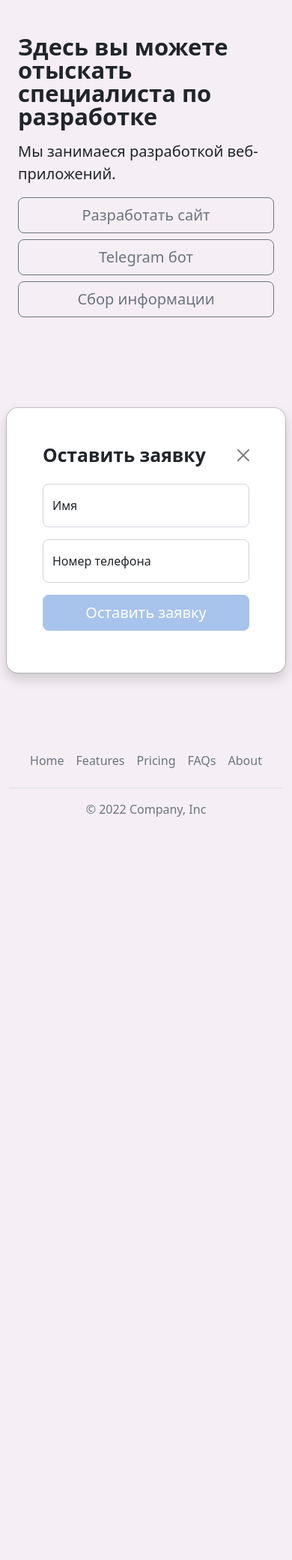
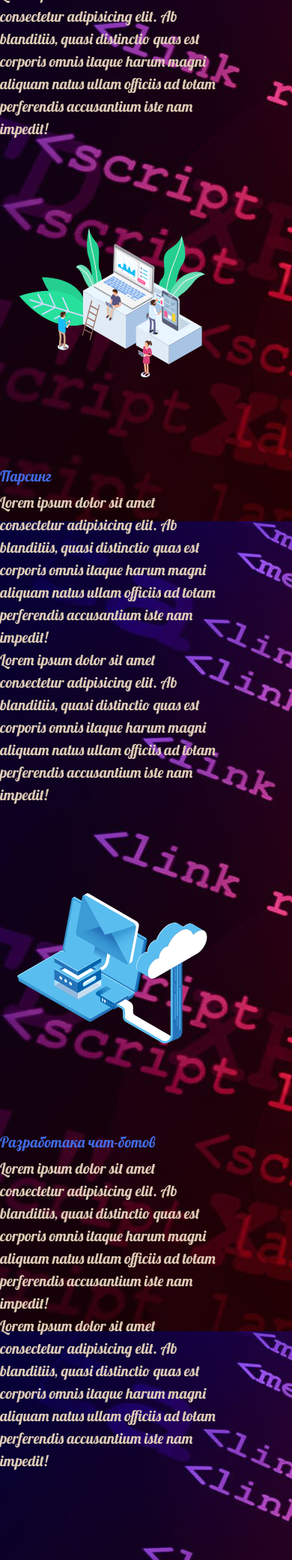
Before and after one commit to Aliaksei-Matusevich/greeting_comand_site, a Flask app: page / in a window 390 px wide. Shown: the part 385-2465 px from the top of the page at 75% size. Before the commit the page ends 1474 px from the top, so only its background shows below. Run offline with Flask 2, Linux system fonts and the light colour scheme.

Commit message:
html and css and img

```diff
--- a/templates/base.html
+++ /dev/null
@@ -1,38 +0,0 @@
-<!DOCTYPE html>
-<html lang="en">
-<head>
-    <meta charset="UTF-8">
-    <meta http-equiv="X-UA-Compatible" content="IE=edge">
-    <meta name="viewport" content="width=device-width, initial-scale=1.0">
-    <link rel="stylesheet" href="https://cdn.jsdelivr.net/npm/bootstrap@5.2.0/dist/css/bootstrap.min.css"
-          integrity="sha384-gH2yIJqKdNHPEq0n4Mqa/HGKIhSkIHeL5AyhkYV8i59U5AR6csBvApHHNl/vI1Bx" crossorigin="anonymous">
-    <link rel="stylesheet" href="{{ url_for('static', filename='main.css') }}">
-    <title>{% block title %}{% endblock %}</title>
-</head>
-<body>
-<div class="container">
-    <header class="d-flex justify-content-center py-3">
-      <ul class="nav nav-pills">
-        <li class="nav-item"><a href="#" class="nav-link active" aria-current="page">Home</a></li>
-        <li class="nav-item"><a href="#" class="nav-link">Features</a></li>
-        <li class="nav-item"><a href="#" class="nav-link">Pricing</a></li>
-        <li class="nav-item"><a href="#" class="nav-link">FAQs</a></li>
-        <li class="nav-item"><a href="#" class="nav-link">About</a></li>
-      </ul>
-    </header>
-  </div>
-    {% block body %}{% endblock %}</div>
-<div class="container">
-  <footer class="py-3 my-4">
-    <ul class="nav justify-content-center border-bottom pb-3 mb-3">
-      <li class="nav-item"><a href="#" class="nav-link px-2 text-muted">Home</a></li>
-      <li class="nav-item"><a href="#" class="nav-link px-2 text-muted">Features</a></li>
-      <li class="nav-item"><a href="#" class="nav-link px-2 text-muted">Pricing</a></li>
-      <li class="nav-item"><a href="#" class="nav-link px-2 text-muted">FAQs</a></li>
-      <li class="nav-item"><a href="#" class="nav-link px-2 text-muted">About</a></li>
-    </ul>
-    <p class="text-center text-muted">© 2022 Company, Inc</p>
-  </footer>
-</div>
-</body>
-</html>
--- a/templates/index.html
+++ b/templates/index.html
@@ -1,49 +1,89 @@
-{% extends "base.html" %}
+<!doctype html>
+<html lang="ru">
 
-{% block title %}
-Главная страница ghj yfc asd a
-{% endblock %}
+<head>
+    <meta charset="UTF-8">
+    <meta name="viewport"
+          content="width=device-width, user-scalable=no, initial-scale=1.0, maximum-scale=1.0, minimum-scale=1.0">
+    <meta http-equiv="X-UA-Compatible" content="ie=edge">
+    <title>Главная страница</title>
+    <link href="https://cdn.jsdelivr.net/npm/bootstrap@5.2.1/dist/css/bootstrap.min.css" rel="stylesheet"
+          integrity="sha384-iYQeCzEYFbKjA/T2uDLTpkwGzCiq6soy8tYaI1GyVh/UjpbCx/TYkiZhlZB6+fzT" crossorigin="anonymous">
+    <link href="style.css" rel="stylesheet">
+    <link rel="stylesheet" href="https://cdnjs.cloudflare.com/ajax/libs/animate.css/4.1.1/animate.min.css">
+    <link href="https://fonts.googleapis.com/css2?family=Lobster&display=swap" rel="stylesheet">
+</head>
 
- {% block body %}
-<div class="container col-xxl-8 px-4 py-5">
-    <div class="row flex-lg-row-reverse align-items-center g-5 py-3">
-      <div class="col-10 col-sm-8 col-lg-6">
-        <img src="static/photo_2022-07-20_21-29-46.png" class="d-block mx-lg-auto img-fluid" alt="Bootstrap Themes" width="700" height="500" loading="lazy">
-      </div>
-      <div class="col-lg-6">
-        <h1 class="display-5 fw-bold lh-1 mb-3">Здесь вы можете отыскать специалиста по разработке</h1>
-        <p class="lead">Мы занимаеся разработкой веб-приложений. </p>
-        <div class="d-grid gap-2 d-md-flex justify-content-md-start">
-          <button type="button" class="btn btn-outline-secondary btn-lg px-4">Разработать сайт</button>
-          <button type="button" class="btn btn-outline-secondary btn-lg px-4">Telegram бот</button>
-          <button type="button" class="btn btn-outline-secondary btn-lg px-4">Сбор информации</button>
+<body>
+<nav class="navbar navbar-expand-md navbar-dark fixed-top bg-dark">
+    <div class="container-fluid">
+        <h5 class="navbar-brand">Разработка сайтов</h5>
+        <button class="navbar-toggler" type="button" data-bs-toggle="collapse" data-bs-target="#navbarCollapse"
+                aria-controls="navbarCollapse" aria-expanded="false" aria-label="Toggle navigation">
+            <span class="navbar-toggler-icon"></span>
+        </button>
+        <div class="collapse navbar-collapse" id="navbarCollapse">
+            <ul class="navbar-nav me-auto mb-2 mb-md-0">
+                <li class="nav-item">
+                    <a class="nav-link active" aria-current="page" href="#">О Нас</a>
+                </li>
+                <li class="nav-item">
+                    <a class="nav-link active" aria-current="page" href="#">Примеры работ</a>
+                </li>
+                <li class="nav-item">
+                    <a class="nav-link active" aria-current="page" href="#">Сделать заказ</a>
+                </li>
+            </ul>
+
         </div>
-      </div>
     </div>
-  </div>
-<div class="modal modal-signin position-static d-block py-5" tabindex="-1" role="dialog" id="modalSignin">
-  <div class="modal-dialog" role="document">
-    <div class="modal-content rounded-4 shadow">
-      <div class="modal-header p-5 pb-4 border-bottom-0">
-        <!-- <h5 class="modal-title">Modal title</h5> -->
-        <h2 class="fw-bold mb-0">Оставить заявку</h2>
-        <button type="button" class="btn-close" data-bs-dismiss="modal" aria-label="Close"></button>
-      </div>
+</nav>
+<div class="text">
+    <h5 class="animate__animated animate__bounce">Разработака Web сайтов</h5>
+    <p class="animate__animated animate__bounce">
+        Lorem ipsum dolor sit amet consectetur adipisicing elit. Ab blanditiis, quasi distinctio quas est<br>
+        corporis omnis itaque harum magni aliquam natus ullam officiis ad totam perferendis accusantium iste
+        nam<br>
+        impedit!<br>
+        Lorem ipsum dolor sit amet consectetur adipisicing elit. Ab blanditiis, quasi distinctio quas est<br>
+        corporis omnis itaque harum magni aliquam natus ullam officiis ad totam perferendis accusantium iste
+        nam<br>
+        impedit!<br>
+    </p>
+</div>
+<img src="img/2-5-create-gSite-edit.svg">
+<div class="text">
+    <h5 class="animate__animated animate__bounce">Парсинг</h5>
+    <p class="animate__animated animate__bounce">
+        Lorem ipsum dolor sit amet consectetur adipisicing elit. Ab blanditiis, quasi distinctio quas est<br>
+        corporis omnis itaque harum magni aliquam natus ullam officiis ad totam perferendis accusantium iste
+        nam<br>
+        impedit!<br>Lorem ipsum dolor sit amet consectetur adipisicing elit. Ab blanditiis, quasi distinctio quas
+        est<br>
+        corporis omnis itaque harum magni aliquam natus ullam officiis ad totam perferendis accusantium iste
+        nam<br>
+        impedit!<br>
+    </p>
+</div>
+<img src="img/main.svg">
+<div class="text">
+    <h5 class="animate__animated animate__bounce">Разработака чат-ботов</h5>
+    <p class="animate__animated animate__bounce">
+        Lorem ipsum dolor sit amet consectetur adipisicing elit. Ab blanditiis, quasi distinctio quas est<br>
+        corporis omnis itaque harum magni aliquam natus ullam officiis ad totam perferendis accusantium iste
+        nam<br>
+        impedit!<br>Lorem ipsum dolor sit amet consectetur adipisicing elit. Ab blanditiis, quasi distinctio quas
+        est<br>
+        corporis omnis itaque harum magni aliquam natus ullam officiis ad totam perferendis accusantium iste
+        nam<br>
+        impedit!<br>
+    </p>
+</div>
+<img src="img/android.svg">
 
-      <div class="modal-body p-5 pt-0">
-        <form class="">
-          <div class="form-floating mb-3">
-            <input type="email" class="form-control rounded-3" id="floatingInput" placeholder="Имя">
-            <label for="floatingInput">Имя</label>
-          </div>
-          <div class="form-floating mb-3">
-            <input type="password" class="form-control rounded-3" id="floatingPassword" placeholder="Номер телефона">
-            <label for="floatingPassword">Номер телефона</label>
-          </div>
-          <button class="w-100 mb-2 btn btn-lg rounded-3 btn-primary" type="submit">Оставить заявку</button>
-        </form>
-      </div>
-    </div>
-  </div>
-</div>
-{% endblock %}
+
+<script src="https://cdn.jsdelivr.net/npm/bootstrap@5.2.1/dist/js/bootstrap.bundle.min.js"
+        crossorigin="anonymous"></script>
+</body>
+
+</html>
--- /dev/null
+++ b/templates/style.css
@@ -0,0 +1,62 @@
+body {
+    background-image: url(img/1616587122_32-p-programmirovanie-fon-40.jpg);
+    size: 120%;
+}
+
+a {
+    position: relative;
+    color: #00a650;
+    /*задаём цвет ссылки*/
+    cursor: pointer;
+    line-height: 1;
+    /*задаём высоту строки*/
+}
+
+a:after {
+    display: block;
+    position: absolute;
+    left: 0;
+    /*изменить на right:0;, чтобы изменить направление подчёркивания */
+    width: 0;
+    /*задаём длинну линии до наведения курсора*/
+    height: 2px;
+    /*задаём ширину линии*/
+    background-color: #22e2e9;
+    /*задаём цвет линии*/
+    content: "";
+    transition: width 0.3s ease-out;
+    /*задаём время анимации*/
+}
+
+a:hover:after,
+a:focus:after {
+    width: 100%;
+    /*устанавливаем значение 100% чтобы ссылка подчёркивалась полностью*/
+}
+
+img {
+    /* Устанавливаем размер картинок */
+    margin-top: 100px;
+    width: 300px;
+    height: 200px;
+    float: left;
+
+}
+
+.text {
+    margin-top: 120px;
+    float: right;
+
+}
+
+.text {
+    padding-right: 100px;
+    font-family: 'Lobster', cursive;
+    color: rgb(221, 202, 180);
+    font-size: 20px;
+
+}
+
+h5 {
+    color: royalblue;
+}
```
Also changed, not shown: templates/img/12ddc1fd3355967a172b60ab64c3efd2.jpeg (added), templates/img/1514992023_deep-ocean-min.jpg (added), templates/img/1616587122_32-p-programmirovanie-fon-40.jpg (added), templates/img/1625736354_21-kartinkin-com-p-programmirovanie-oboi-krasivie-26.png (added), templates/img/2-5-create-gSite-edit.svg (added), templates/img/8464b9e43b12333a120eef8e8841f65b-800x.jpg (added), templates/img/android.svg (added), templates/img/c55085dd0bb595214fab0bac542c808c.jpg (added), templates/img/get-info.jpeg (added), templates/img/jkjhhgh.jpg (added), templates/img/kc4adczptcyqqiwfykzer8ljulw.jpeg (added), templates/img/main.svg (added).
